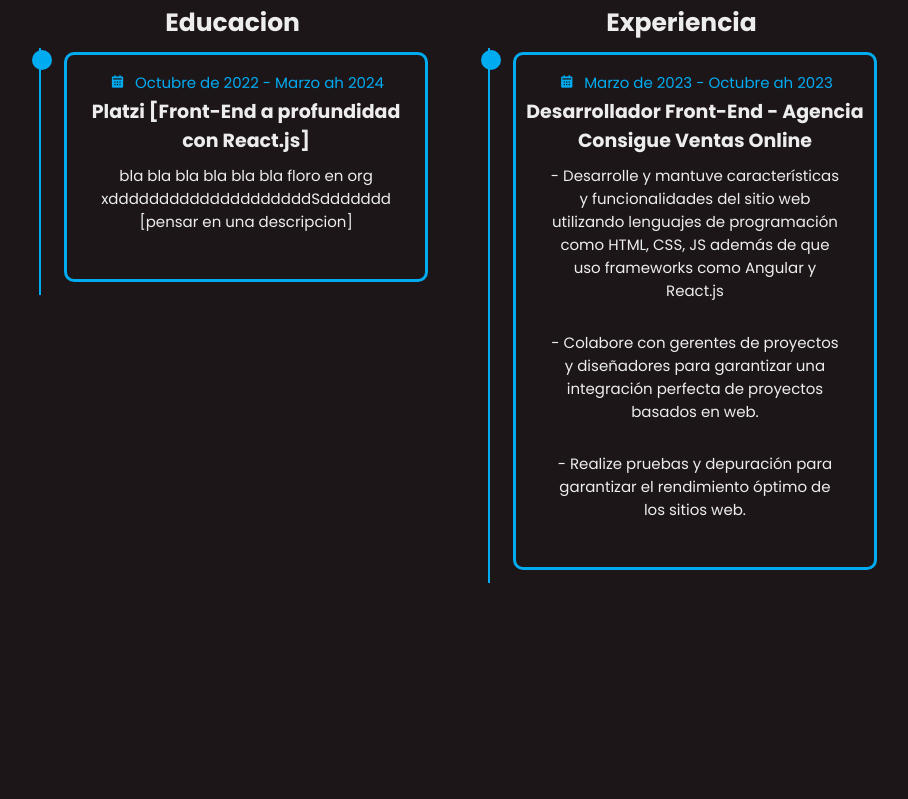
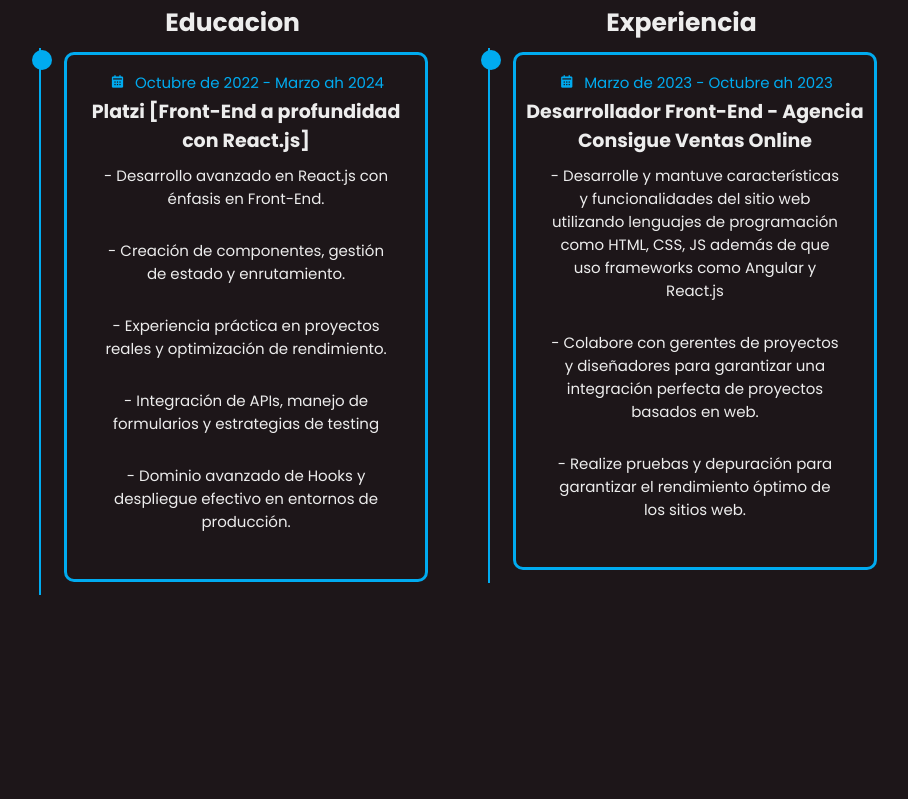
Before and after one commit to Wilz0n/Portafolio, a plain HTML site: page index.html in a window 1280 px wide. Shown: the part 1245-2044 px from the top of the page, without its empty margins (180-1088 px from the left). Drawn offline with nearby package versions, Linux system fonts and the light colour scheme.

Commit message:
Portafolio

```diff
--- a/index.html
+++ b/index.html
@@ -81,7 +81,11 @@
         <div class="content">
           <div class="year"><i class='bx bxs-calendar' ></i> Octubre de 2022  - Marzo ah 2024</div>
           <h3>Platzi [Front-End a profundidad con React.js]</h3>
-          <p>bla bla bla bla bla bla floro en org xddddddddddddddddddddSddddddd [pensar en una descripcion]</p>
+          <p>- Desarrollo avanzado en React.js con énfasis en Front-End.</p>
+          <p>- Creación de componentes, gestión de estado y enrutamiento.</p>
+          <p>- Experiencia práctica en proyectos reales y optimización de rendimiento.</p>
+          <p>- Integración de APIs, manejo de formularios y estrategias de testing</p>
+          <p>- Dominio avanzado de Hooks y despliegue efectivo en entornos de producción.</p>
         </div>
       </div>
 
```
